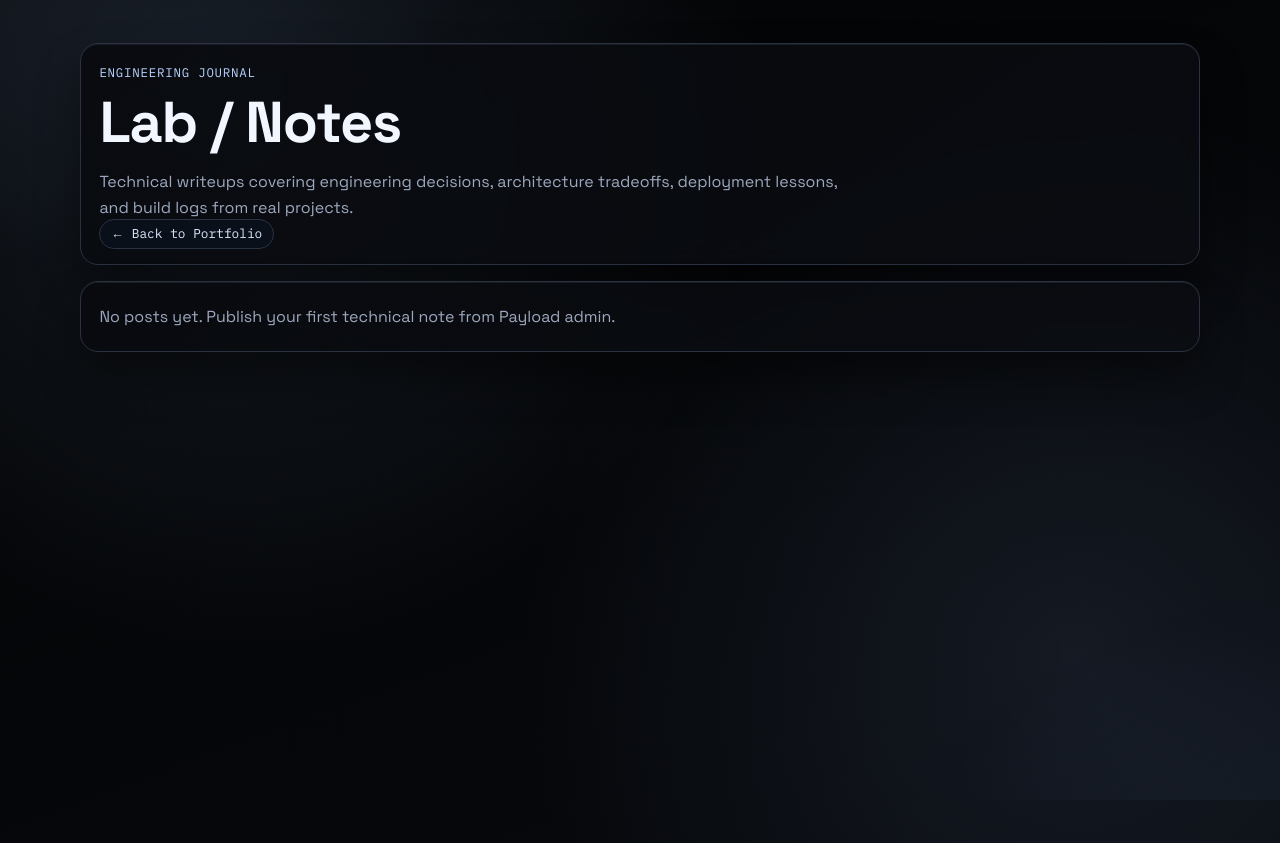
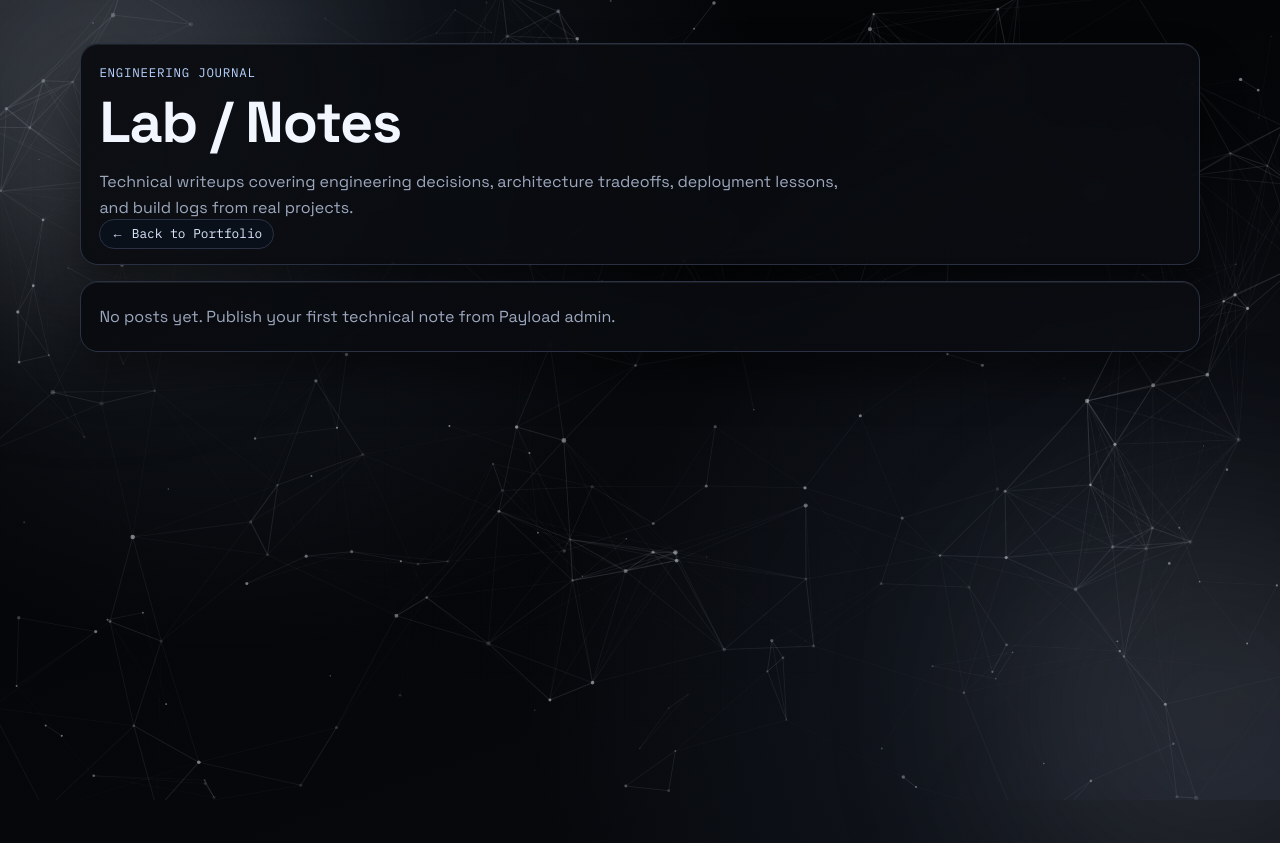
Before and after one commit to owwix/Developer-Portfolio, a Next.js app: page /blog in a window 1280 px wide. Built offline with nearby package versions, Linux system fonts and the light colour scheme; no server answers.

Commit message:
Restore animated 3D network background theme in Next layout

```diff
--- a/app/globals.css
+++ b/app/globals.css
@@ -41,10 +41,43 @@ a {
   color: inherit;
 }
 
+#network-bg {
+  position: fixed;
+  inset: 0;
+  width: 100vw;
+  height: 100vh;
+  z-index: 0;
+  pointer-events: none;
+  opacity: 0.88;
+}
+
+.bg-glow {
+  position: fixed;
+  width: 420px;
+  height: 420px;
+  border-radius: 50%;
+  filter: blur(95px);
+  opacity: 0.2;
+  z-index: 1;
+  pointer-events: none;
+}
+
+.bg-glow-1 {
+  background: #b5b5b5;
+  top: -120px;
+  left: -120px;
+}
+
+.bg-glow-2 {
+  background: #707070;
+  right: -140px;
+  bottom: -120px;
+}
+
 .bg-layer {
   position: fixed;
   inset: 0;
-  z-index: 0;
+  z-index: 1;
   pointer-events: none;
   background:
     radial-gradient(1200px 600px at -16% -8%, rgba(153, 186, 255, 0.08), transparent 60%),
@@ -54,9 +87,9 @@ a {
 .bg-grid {
   position: fixed;
   inset: 0;
-  z-index: 0;
+  z-index: 1;
   pointer-events: none;
-  opacity: 0.1;
+  opacity: 0.05;
   background-image:
     linear-gradient(to right, rgba(178, 201, 242, 0.1) 1px, transparent 1px),
     linear-gradient(to bottom, rgba(178, 201, 242, 0.1) 1px, transparent 1px);
@@ -68,7 +101,7 @@ a {
   width: min(1120px, 92vw);
   margin: 2.7rem auto 4rem;
   position: relative;
-  z-index: 2;
+  z-index: 3;
 }
 
 .card {
--- a/app/layout.tsx
+++ b/app/layout.tsx
@@ -1,6 +1,7 @@
 import type { Metadata } from 'next'
 import { IBM_Plex_Mono, Space_Grotesk } from 'next/font/google'
 import type { ReactNode } from 'react'
+import NetworkBackground from '../components/ui/NetworkBackground'
 import './globals.css'
 
 const spaceGrotesk = Space_Grotesk({
@@ -43,6 +44,9 @@ export default function RootLayout({ children }: { children: ReactNode }) {
   return (
     <html className={`${spaceGrotesk.variable} ${plexMono.variable}`} lang="en">
       <body>
+        <NetworkBackground />
+        <div className="bg-glow bg-glow-1" aria-hidden="true" />
+        <div className="bg-glow bg-glow-2" aria-hidden="true" />
         <div className="bg-layer" aria-hidden="true" />
         <div className="bg-grid" aria-hidden="true" />
         {children}
--- /dev/null
+++ b/components/ui/NetworkBackground.tsx
@@ -0,0 +1,142 @@
+'use client'
+
+import { useEffect } from 'react'
+
+export default function NetworkBackground() {
+  useEffect(() => {
+    const canvas = document.getElementById('network-bg')
+    if (!(canvas instanceof HTMLCanvasElement)) return
+
+    const ctx = canvas.getContext('2d')
+    if (!ctx) return
+
+    let width = 0
+    let height = 0
+    let dpr = 1
+    let rafId = 0
+    let tick = 0
+    let pointerX = 0
+    let pointerY = 0
+    let parallaxX = 0
+    let parallaxY = 0
+    let layers: Array<{
+      depth: number
+      speed: number
+      radius: [number, number]
+      distance: number
+      alpha: number
+      density: number
+      nodes: Array<{
+        x: number
+        y: number
+        vx: number
+        vy: number
+        r: number
+      }>
+    }> = []
+
+    const layerSpecs = [
+      { depth: 0.35, speed: 0.18, radius: [0.6, 1.2] as [number, number], distance: 130, alpha: 0.12, density: 14000 },
+      { depth: 0.7, speed: 0.28, radius: [0.9, 1.8] as [number, number], distance: 160, alpha: 0.14, density: 10500 },
+      { depth: 1.15, speed: 0.42, radius: [1.2, 2.4] as [number, number], distance: 190, alpha: 0.16, density: 8200 },
+    ]
+
+    const buildLayers = () => {
+      const area = width * height
+      layers = layerSpecs.map((spec) => {
+        const count = Math.max(35, Math.min(220, Math.floor(area / spec.density)))
+        return {
+          ...spec,
+          nodes: Array.from({ length: count }, () => ({
+            x: Math.random() * width,
+            y: Math.random() * height,
+            vx: (Math.random() - 0.5) * spec.speed,
+            vy: (Math.random() - 0.5) * spec.speed,
+            r: spec.radius[0] + Math.random() * (spec.radius[1] - spec.radius[0]),
+          })),
+        }
+      })
+    }
+
+    const resize = () => {
+      dpr = Math.min(window.devicePixelRatio || 1, 2.5)
+      width = window.innerWidth
+      height = window.innerHeight
+      canvas.width = Math.floor(width * dpr)
+      canvas.height = Math.floor(height * dpr)
+      ctx.setTransform(dpr, 0, 0, dpr, 0, 0)
+      pointerX = width / 2
+      pointerY = height / 2
+      buildLayers()
+    }
+
+    const step = () => {
+      tick += 1
+      const targetX = ((pointerX / Math.max(1, width)) - 0.5) * 2
+      const targetY = ((pointerY / Math.max(1, height)) - 0.5) * 2
+      parallaxX += (targetX - parallaxX) * 0.04
+      parallaxY += (targetY - parallaxY) * 0.04
+
+      ctx.clearRect(0, 0, width, height)
+
+      for (const layer of layers) {
+        const offsetX = parallaxX * 22 * layer.depth
+        const offsetY = parallaxY * 18 * layer.depth
+        const nodes = layer.nodes
+
+        for (const node of nodes) {
+          node.x += node.vx
+          node.y += node.vy
+          if (node.x < -20 || node.x > width + 20) node.vx *= -1
+          if (node.y < -20 || node.y > height + 20) node.vy *= -1
+        }
+
+        for (let i = 0; i < nodes.length; i += 1) {
+          const a = nodes[i]
+          for (let j = i + 1; j < nodes.length; j += 1) {
+            const b = nodes[j]
+            const dx = a.x - b.x
+            const dy = a.y - b.y
+            const dist = Math.hypot(dx, dy)
+            if (dist > layer.distance) continue
+            const alpha = (1 - dist / layer.distance) * layer.alpha
+            ctx.strokeStyle = `rgba(225, 232, 244, ${alpha.toFixed(3)})`
+            ctx.lineWidth = 0.8 + layer.depth * 0.25
+            ctx.beginPath()
+            ctx.moveTo(a.x + offsetX, a.y + offsetY)
+            ctx.lineTo(b.x + offsetX, b.y + offsetY)
+            ctx.stroke()
+          }
+        }
+
+        for (const node of nodes) {
+          const pulse = 0.32 + 0.22 * Math.sin((tick + node.x + node.y) * 0.018 * layer.depth)
+          ctx.fillStyle = `rgba(245, 248, 255, ${pulse.toFixed(3)})`
+          ctx.beginPath()
+          ctx.arc(node.x + offsetX, node.y + offsetY, node.r, 0, Math.PI * 2)
+          ctx.fill()
+        }
+      }
+
+      rafId = window.requestAnimationFrame(step)
+    }
+
+    const onPointerMove = (event: PointerEvent) => {
+      pointerX = event.clientX
+      pointerY = event.clientY
+    }
+
+    resize()
+    step()
+    window.addEventListener('resize', resize)
+    window.addEventListener('pointermove', onPointerMove)
+
+    return () => {
+      window.cancelAnimationFrame(rafId)
+      window.removeEventListener('resize', resize)
+      window.removeEventListener('pointermove', onPointerMove)
+    }
+  }, [])
+
+  return <canvas id="network-bg" aria-hidden="true" />
+}
```
